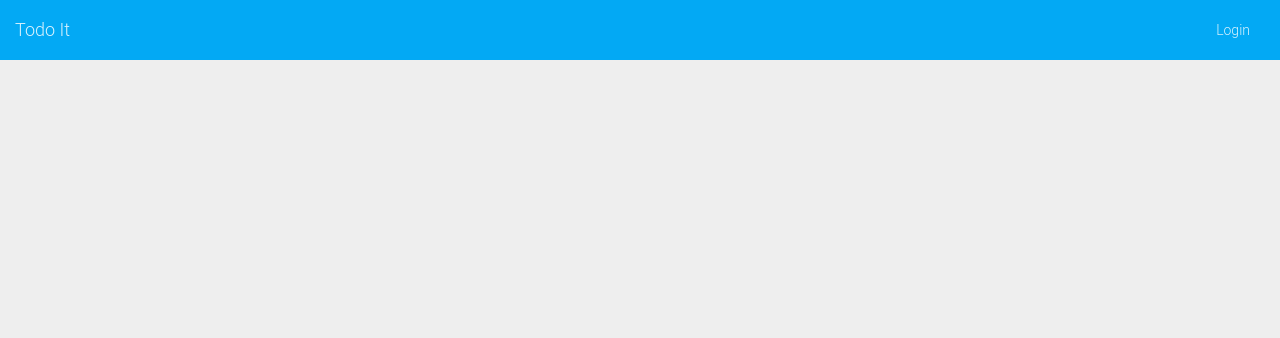
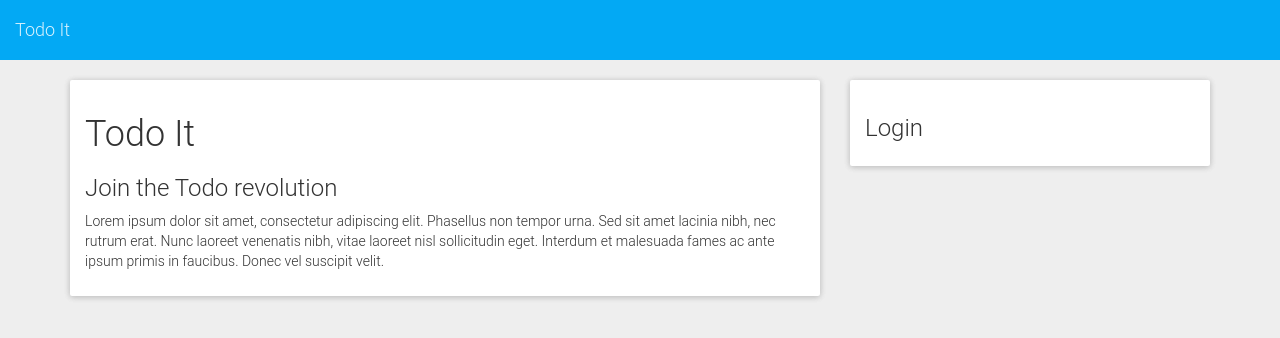
Before and after one commit to Ascinocco/todo-it-client, an Angular app: page / in a window 1280 px wide. Shown: the top 338 px of the page. Built offline with nearby package versions, Linux system fonts and the light colour scheme.

Commit message:
building out login form

```diff
--- a/src/app/LoginComponent/LoginComponent.ts
+++ b/src/app/LoginComponent/LoginComponent.ts
@@ -9,9 +9,15 @@ import { User } from '../Models/User';
 
 export class LoginComponent
 {
+  public title: string;
+  public email: string;
+  public password: string;
+
   constructor()
   {
-
+    this.title = "Login";
+    this.email = "";
+    this.password = "";
   }
 
   public userIsLoggedIn(): boolean
--- a/src/app/app.component.html
+++ b/src/app/app.component.html
@@ -10,8 +10,6 @@
     </div>
     <div class="navbar-collapse collapse navbar-material-light-blue-collapse">
       <ul class="nav navbar-nav navbar-right">
-
-        <li *ngIf="loginComponent.userIsLoggedIn() === false"><a routerLink="/login">Login</a></li>
         <li *ngIf="loginComponent.userIsLoggedIn() === true"><a routerLink="/logout">Logout</a></li>
       </ul>
     </div>
@@ -19,3 +17,26 @@
 </div>
 
 <router-outlet></router-outlet>
+
+<div class="container">
+  <div class="row">
+    <div class="col-md-8 col-lg-8">
+      <div class="panel panel-default">
+        <div class="panel-body">
+          <h1>Todo It</h1>
+          <h3>Join the Todo revolution</h3>
+          <p>
+            Lorem ipsum dolor sit amet, consectetur adipiscing elit. Phasellus non tempor urna. Sed sit amet lacinia nibh, nec rutrum erat. Nunc laoreet venenatis nibh, vitae laoreet nisl sollicitudin eget. Interdum et malesuada fames ac ante ipsum primis in faucibus. Donec vel suscipit velit.
+          </p>
+        </div>
+      </div>
+    </div>
+    <div class="col-md-4 col-lg-4">
+      <div class="panel panel-default">
+        <div class="panel-body"><!-- Need some logic here to either show login or register-->
+          <h3>{{ loginComponent.title }}</h3>
+        </div>
+      </div>
+    </div>
+  </div>
+</div>
```
